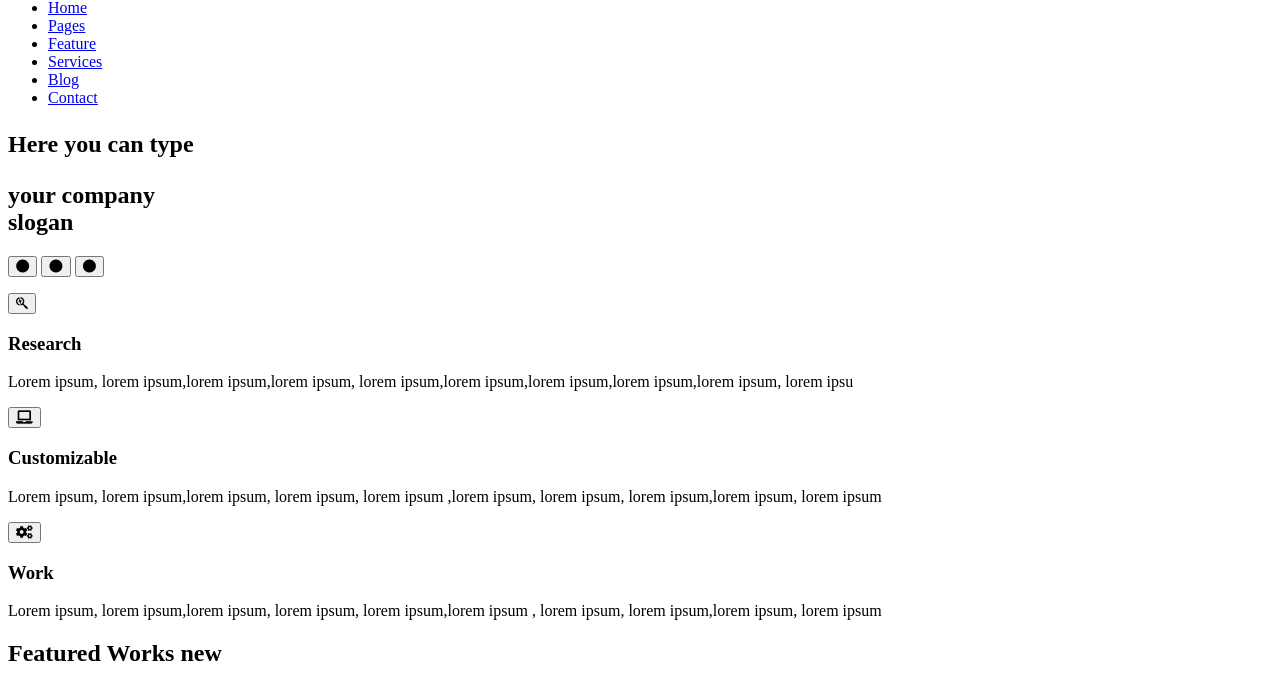
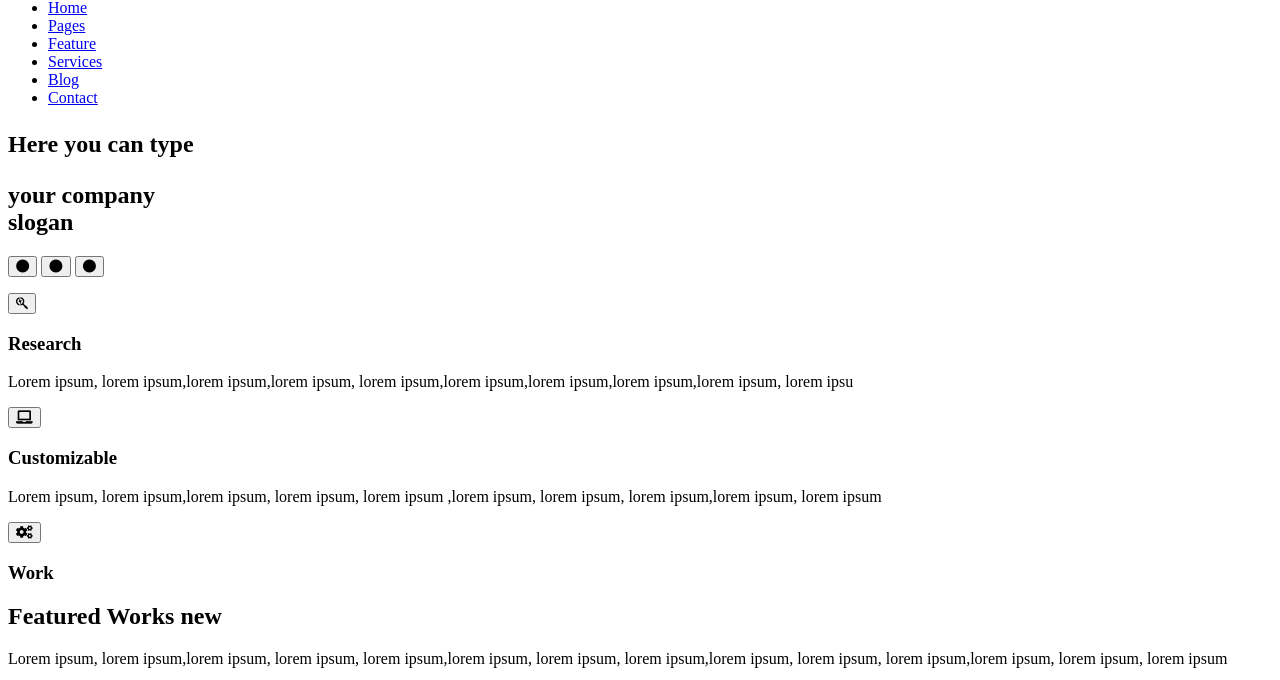
Before and after one commit to ewajan13/nauka-gita, a plain HTML site: page index.html in a window 1280 px wide. Shown: the part 59-739 px from the top of the page. Drawn offline with nearby package versions, Linux system fonts and the light colour scheme; files that its build step writes are made by us from their sources.

Commit message:
Change grid work

```diff
--- a/index.html
+++ b/index.html
@@ -57,8 +57,7 @@
         			<div class="feature">
         				<p><button class="icon-btn cogs"><i class="fas fa-cogs"></i></button></p>
         						<h3>Work</h3>
-        							<p>Lorem ipsum, lorem 			ipsum,lorem ipsum, 			lorem ipsum, lorem 				ipsum,lorem ipsum				, lorem ipsum, 			lorem ipsum,lorem 				ipsum, lorem 					ipsum
-									</p>
+
         			</div>
     			</div>
     		</div>
```
